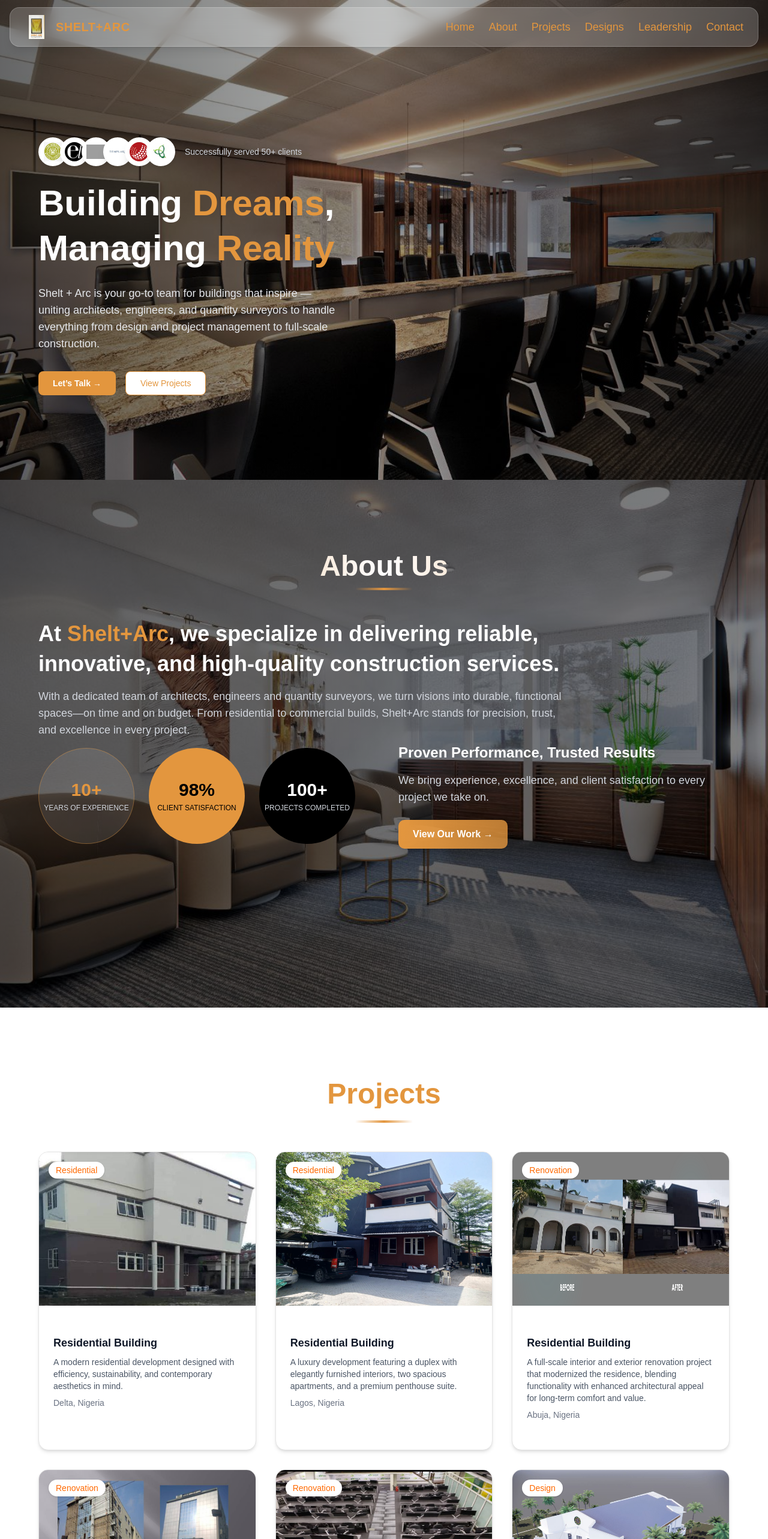
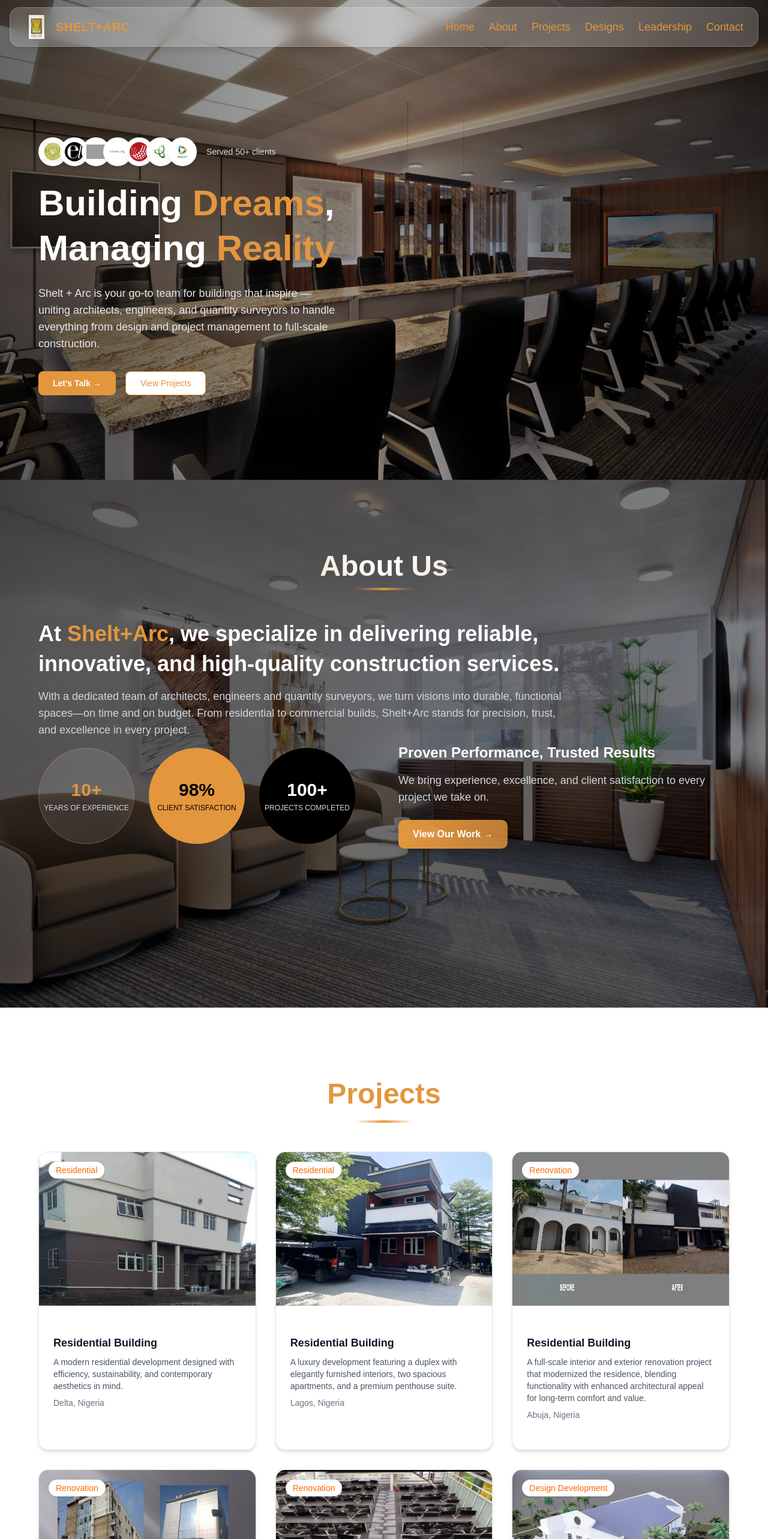
Before and after one commit to chimaOkwuokei/sheltarc-website, a React (Vite) app in the folder frontend-ts-app/: page / in a window 1280 px wide. Shown: the top 2566 px of the page at 60% size. Built offline with nearby package versions, Linux system fonts and the light colour scheme; grey boxes are pictures that could not be loaded.

Commit message:
feat: made updates to client list

```diff
--- a/frontend-ts-app/src/pages/design/index.tsx
+++ b/frontend-ts-app/src/pages/design/index.tsx
@@ -4,14 +4,6 @@ import { Card } from "@/components/ui/card"
 
 export default function Design() {
   const designs = [
-    {
-      // category: "Residential",
-      image: "/design1.jpg", // replace with your image path
-      // title: "High-Rise Office Tower",
-      // description: "Urban commercial space built with efficiency, sustainability, and modern design.",
-      // location: "Jakarta, Indonesia",
-      // date: "Jul 2023 – Apr 2024",
-    },
     {
       // category: "Residential",
       image: "/design2.png",
--- a/frontend-ts-app/src/pages/hero/index.tsx
+++ b/frontend-ts-app/src/pages/hero/index.tsx
@@ -141,11 +141,11 @@ export default function HeroSection() {
                                 <div className="w-12 h-12 rounded-full border-2 border-white bg-white flex items-center justify-center shadow-lg">
                                     <img src="/greenwich.png" alt="Client 4" className="w-8 h-8 rounded-full object-contain" />
                                 </div>
-                                {/* <div className="w-12 h-12 rounded-full border-2 border-white bg-white flex items-center justify-center shadow-lg">
+                                <div className="w-12 h-12 rounded-full border-2 border-white bg-white flex items-center justify-center shadow-lg">
                                     <img src="/dozzy.jpeg" alt="Client 4" className="w-8 h-8 object-contain" />
-                                </div> */}
+                                </div>
                             </div>
-                            <p className="text-sm text-gray-300 font-medium">Successfully served 50+ clients</p>
+                            <p className="text-sm text-gray-300 font-medium">Served 50+ clients</p>
                         </div>
                     </div>
                     {/* Left Content */}
--- a/frontend-ts-app/src/pages/project/index.tsx
+++ b/frontend-ts-app/src/pages/project/index.tsx
@@ -45,14 +45,21 @@ export default function Project() {
       location: "Lagos, Nigeria",
     },
     {
-      category: "Design",
+      category: "Design Development",
       image: "/project6.jpg",
       title: "Our Lady Of The Redeemer Catholic Church",
       description:
         "Developed a comprehensive 3D master plan design for Our Lady of the Redeemer Catholic Church, blending functionality with aesthetic detail to support future development.",
       location: "Lagos, Nigeria",
     },
-
+    {
+      category: "Design Development",
+      image: "/design1.jpg",
+      title: "Dozzy Oil New Branch Office Outlet, Lekki",
+      description:
+        "Commissioned by Dozzy Oil management to design their new branch office outlet in Lekki, Lagos, as part of the company’s business expansion strategy.",
+      location: "Lagos, Nigeria",
+    },
   ]
 
   const corporateProjects = [
```
